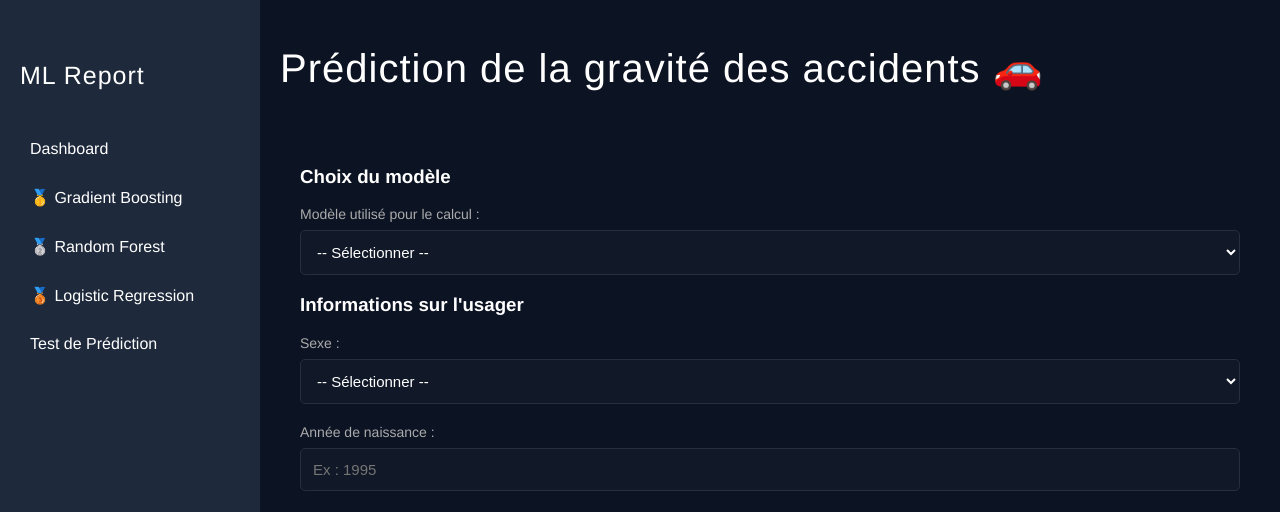
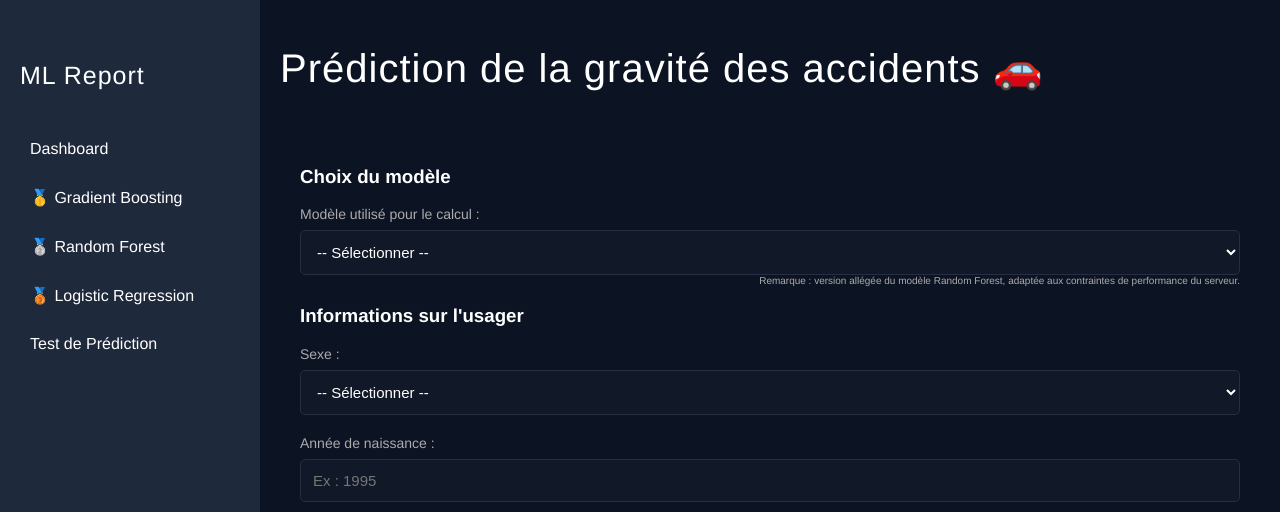
Before and after one commit to Mkozxnzi/Science_des_donnees_4, a Flask app: page /pred.html in a window 1280 px wide. Shown: the top 512 px of the page. Run offline with Flask 3, Linux system fonts and the light colour scheme; parts of the project's set-up code (start-up, migrations or seed data) failed here and were passed over.

Commit message:
Update predict.html

```diff
--- a/app/templates/predict.html
+++ b/app/templates/predict.html
@@ -29,10 +29,11 @@
             <label>Modèle utilisé pour le calcul :</label>
                 <select name="model" id="model">
                     <option value="">-- Sélectionner --</option>
-                    <option value="rf">Random Forest (Forêt Aléatoire)</option>
+                    <option value="rf">Random Forest (Forêt Aléatoire) - version light</option>
                     <option value="lr">Logistic Regression (Linéaire)</option>
                     <option value="gb">Gradient Boosting (Performant)</option>
                 </select>
+                <small class="rq">Remarque : version allégée du modèle Random Forest, adaptée aux contraintes de performance du serveur.</small>
         </div>
 
         <h3>Informations sur l'usager</h3>
```
